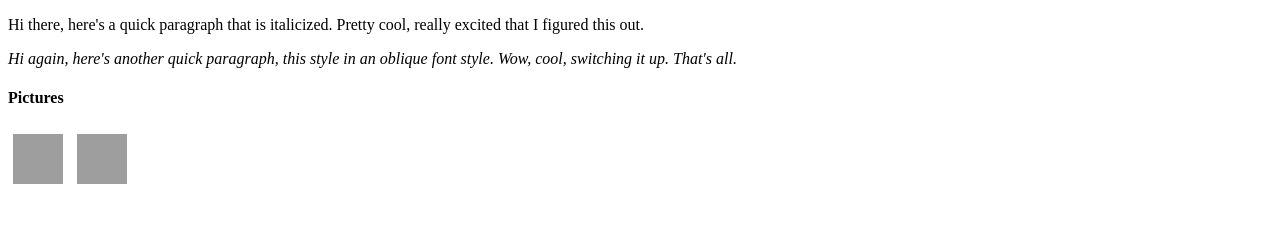
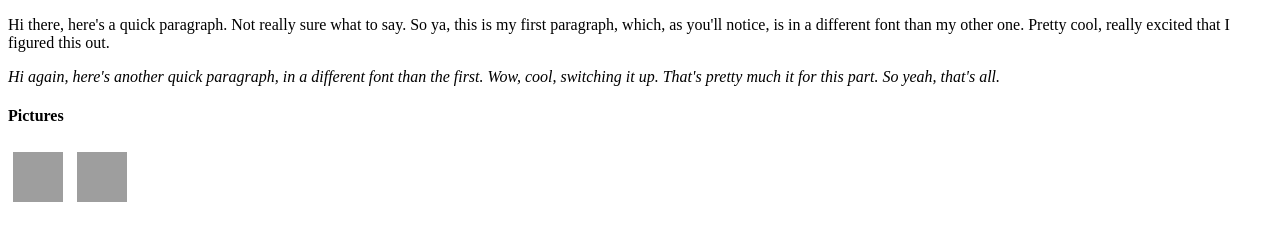
Before and after one commit to nek96-1539134/nek96-1539134.github.io, a plain HTML site: page someCss.html in a window 1280 px wide. Drawn offline with Linux system fonts and the light colour scheme; grey boxes are pictures that could not be loaded.

Commit message:
Add files via upload

```diff
--- a/someCss.html
+++ b/someCss.html
@@ -13,8 +13,8 @@
 	</head>
 	<body>
 
-		<p class="italic"> Hi there, here's a quick paragraph that is italicized. Pretty cool, really excited that I figured this out.</p>
-		<p class="oblique"> Hi again, here's another quick paragraph, this style in an oblique font style. Wow, cool, switching it up. That's all.</p>
+		<p class="italic"> Hi there, here's a quick paragraph. Not really sure what to say. So ya, this is my first paragraph, which, as you'll notice, is in a different font than my other one. Pretty cool, really excited that I figured this out.</p>
+		<p class="oblique"> Hi again, here's another quick paragraph, in a different font than the first. Wow, cool, switching it up. That's pretty much it for this part. So yeah, that's all.</p>
 
 		<h4>Pictures</h4>
 			<img src="http://i0.kym-cdn.com/entries/icons/original/000/017/823/Screen_Shot_2015-04-20_at_12.52.58_PM.png"
```
